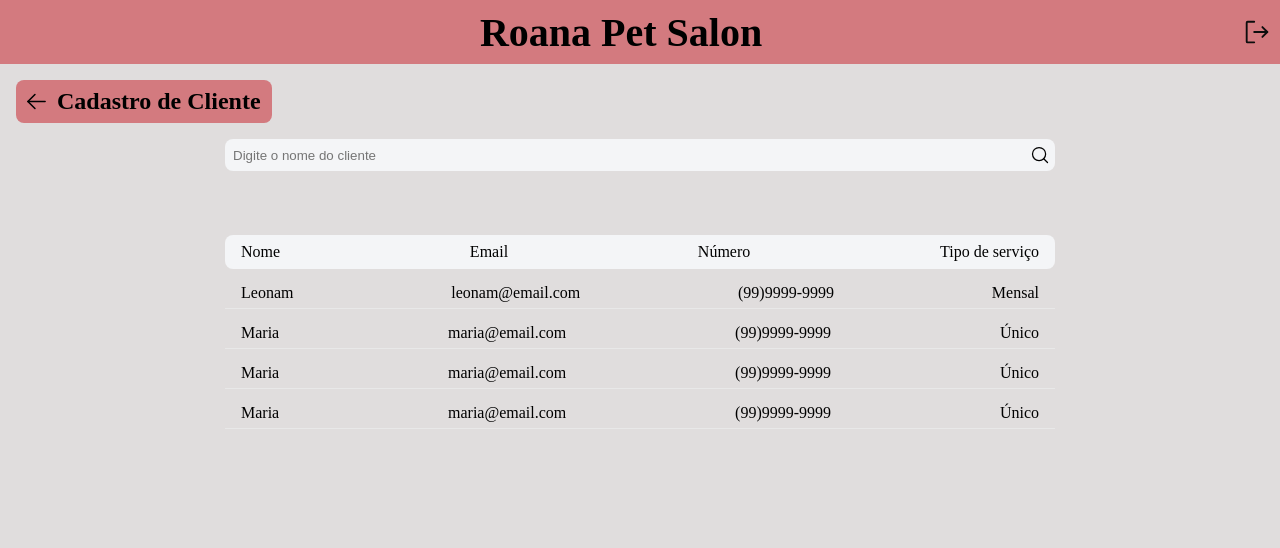
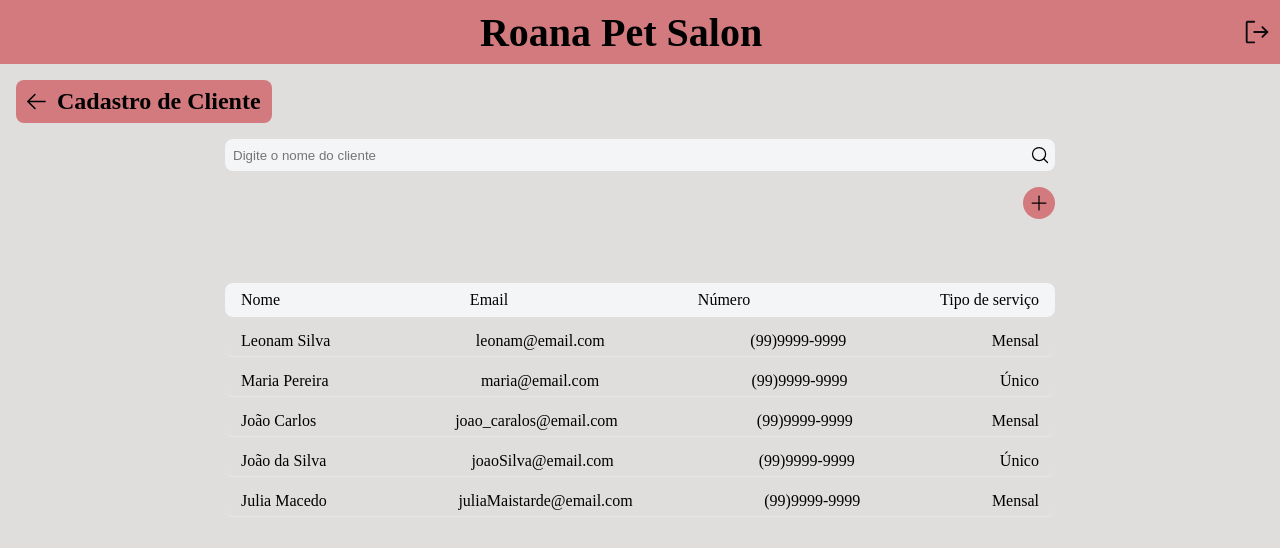
Before and after one commit to LeonamJop/petSalon, a React (Vite) app: page /records/clients in a window 1280 px wide. Shown: the top 548 px of the page. Built offline with nearby package versions, Linux system fonts and the light colour scheme; a web font is replaced by a local one.

Commit message:
Criando modal para cadastro de um novo cliente

```diff
--- a/package.json
+++ b/package.json
@@ -11,10 +11,12 @@
   "dependencies": {
     "@fullcalendar/daygrid": "^5.11.2",
     "@fullcalendar/react": "^5.11.2",
+    "@types/react-modal": "^3.13.1",
     "date-fns": "^2.29.1",
     "phosphor-react": "^1.4.1",
     "react": "^18.2.0",
     "react-dom": "^18.2.0",
+    "react-modal": "^3.15.1",
     "react-router-dom": "^6.3.0",
     "uuid": "^8.3.2"
   },
--- a/src/Pages/RecordsClient/index.tsx
+++ b/src/Pages/RecordsClient/index.tsx
@@ -3,36 +3,54 @@ import { Header } from "../../components/Header";
 import { MagnifyingGlass } from "phosphor-react";
 import { TitlePage } from '../../components/TitlePage';
 import { Table } from '../../components/Table';
+import { v4 as uuid } from 'uuid';
+import { useMemo, useState } from 'react';
+import { OpenModal } from '../../components/OpenModal/openModal';
 
 const clients = [
     {
-        name: 'Leonam',
+        id: uuid(),
+        name: 'Leonam Silva',
         email: 'leonam@email.com',
         phoneNumber: '(99)9999-9999',
         typeService: 'Mensal'
     }, {
-        name: 'Maria',
+        id: uuid(),
+        name: 'Maria Pereira',
         email: 'maria@email.com',
         phoneNumber: '(99)9999-9999',
         typeService: 'Único'
     }, {
-        name: 'Maria',
-        email: 'maria@email.com',
+        id: uuid(),
+        name: 'João Carlos',
+        email: 'joao_caralos@email.com',
+        phoneNumber: '(99)9999-9999',
+        typeService: 'Mensal'
+    }, {
+        id: uuid(),
+        name: 'João da Silva',
+        email: 'joaoSilva@email.com',
         phoneNumber: '(99)9999-9999',
         typeService: 'Único'
     }, {
-        name: 'Maria',
-        email: 'maria@email.com',
+        id: uuid(),
+        name: 'Julia Macedo',
+        email: 'juliaMaistarde@email.com',
         phoneNumber: '(99)9999-9999',
-        typeService: 'Único'
+        typeService: 'Mensal'
     }
 ]
 
 export function RecordsClient() {
+    const [searchClients, setSearchClients] = useState('');
 
-    function handleClientSurvey() {
+    const lowerSearchClients = searchClients.toLowerCase();
 
-    }
+    const filteredClientsNames = useMemo(() => {
+        return (clients.filter(
+            (client) => client.name.toLowerCase().startsWith(lowerSearchClients)
+        ))
+    }, [searchClients]);
 
     return (
         <>
@@ -44,25 +62,30 @@ export function RecordsClient() {
                 <div className={styles.filter}>
                     <input
                         type="search"
+                        title='Digite o nome do cliente'
                         placeholder='Digite o nome do cliente'
+                        value={searchClients}
+                        onChange={(event) => setSearchClients(event.target.value)}
                     />
                     <button
                         title='Pesquisar'
-                        onClick={handleClientSurvey}
                     >
                         <MagnifyingGlass size={20} />
                     </button>
                 </div>
+                <OpenModal/>
                 <table className={styles.registersTable}>
+                    <tbody>
                         <tr className={styles.tableHeader}>
                             <td>Nome</td>
                             <td>Email</td>
                             <td>Número</td>
                             <td>Tipo de serviço</td>
                         </tr>
-                    {clients.map(client => {
+                        {filteredClientsNames.map(client => {
                             return (
                                 <Table
+                                    key={client.id}
                                     name={client.name}
                                     email={client.email}
                                     phoneNumber={client.phoneNumber}
@@ -70,6 +93,7 @@ export function RecordsClient() {
                                 />
                             )
                         })}
+                    </tbody>
                 </table>
             </div>
         </>
--- a/src/Pages/RecordsClient/styles.module.css
+++ b/src/Pages/RecordsClient/styles.module.css
@@ -24,7 +24,6 @@
     display: flex;
     justify-content: center;
     align-items: center;
-    cursor: pointer;
 }
 
 .filter button svg {
@@ -55,3 +54,33 @@
     background: none;
     margin: 0.5rem;
 }
+
+.modalRegister {
+    display: flex;
+    justify-content: center;
+    align-items: center;
+}
+
+.buttonRegister {
+    width: 51.875rem;
+    margin-top: 1rem;
+    display: flex;
+    justify-content: flex-end;
+}
+
+.buttonRegister button {
+    width: 2rem;
+    height: 2rem;
+    border: none;
+    border-radius: 50%;
+    background: var(--pink-300);
+    display: flex;
+    justify-content: center;
+    align-items: center;
+    cursor: pointer;
+    margin-left: 50%;
+}
+
+.buttonRegister button svg {
+    background: none;
+}
--- /dev/null
+++ b/src/components/OpenModal/openModal.tsx
@@ -0,0 +1,38 @@
+import styles from './styles.module.css';
+import { Plus } from "phosphor-react";
+import ReactModal from 'react-modal';
+import { useState } from 'react';
+
+ReactModal.setAppElement('#root');
+
+export function OpenModal() {
+    const [modalIsOpen, setModalIsOpen] = useState(false);
+
+    function handleOpenModel() {
+        setModalIsOpen(true);
+    }
+
+    function handleCloseModel() {
+        setModalIsOpen(false)
+    }
+    return (
+        <div className={styles.modalRegister}>
+            <div className={styles.buttonRegister}>
+                <button
+                    title='Cadastrar Cliente'
+                    onClick={handleOpenModel}
+                >
+                    <Plus size={20} />
+                </button>
+            </div>
+            <ReactModal
+                isOpen={modalIsOpen}
+                onRequestClose={handleCloseModel}
+            >
+                <div>
+                    <h1>Modal</h1>
+                </div>
+            </ReactModal>
+        </div>
+    )
+}
--- /dev/null
+++ b/src/components/OpenModal/styles.module.css
@@ -0,0 +1,29 @@
+.modalRegister {
+    display: flex;
+    justify-content: center;
+    align-items: center;
+}
+
+.buttonRegister {
+    width: 51.875rem;
+    margin-top: 1rem;
+    display: flex;
+    justify-content: flex-end;
+}
+
+.buttonRegister button {
+    width: 2rem;
+    height: 2rem;
+    border: none;
+    border-radius: 50%;
+    background: var(--pink-300);
+    display: flex;
+    justify-content: center;
+    align-items: center;
+    cursor: pointer;
+    margin-left: 50%;
+}
+
+.buttonRegister button svg {
+    background: none;
+}
--- a/src/components/Table/index.tsx
+++ b/src/components/Table/index.tsx
@@ -7,13 +7,21 @@ interface tableProps {
     typeService: string;
 }
 
-export function Table({name, email, phoneNumber, typeService}: tableProps) {
+export function Table({ name, email, phoneNumber, typeService }: tableProps) {
+
+    function handleOpenModal() {
+
+    }
+
     return (
-        <tr className={styles.tableClient}>
-            <td>{name}</td>
-            <td>{email}</td>
-            <td>{phoneNumber}</td>
-            <td>{typeService}</td>
-        </tr>
+            <tr
+                className={styles.tableClient}
+                onClick={handleOpenModal}
+            >
+                <td>{name}</td>
+                <td>{email}</td>
+                <td>{phoneNumber}</td>
+                <td>{typeService}</td>
+            </tr>
     )
 }
--- a/src/components/Table/styles.module.css
+++ b/src/components/Table/styles.module.css
@@ -6,10 +6,18 @@
     align-items: center;
     padding: 0 0.5rem 0 0.5rem;
     border-bottom: 1px solid var(--gray-100);
+    border-radius: 0.5rem;
     margin-bottom: 0.5rem;
+    cursor: pointer;
+}
+
+.tableClient:hover {
+    background: var(--white-400);
+    transition: 0.5s;
 }
 
 .tableClient td {
+    background: none;
     display: block;
     max-width: 5;
     margin: 0.5rem;
--- a/src/components/TitlePage/styles.module.css
+++ b/src/components/TitlePage/styles.module.css
@@ -21,9 +21,15 @@
     cursor: pointer;
 }
 
+.titlePage button :hover{
+    background: var(--white-400);
+    transition: 0.2s;
+}
+
 .titlePage button svg {
     display: flex;
     justify-content: center;
     align-items: center;
     background: none;
+    border-radius: 50%;
 }
```
Also changed, not shown: 1 other file (tests, documents, lock files or other folders). Lines whose indentation alone changed are shown as unchanged.
